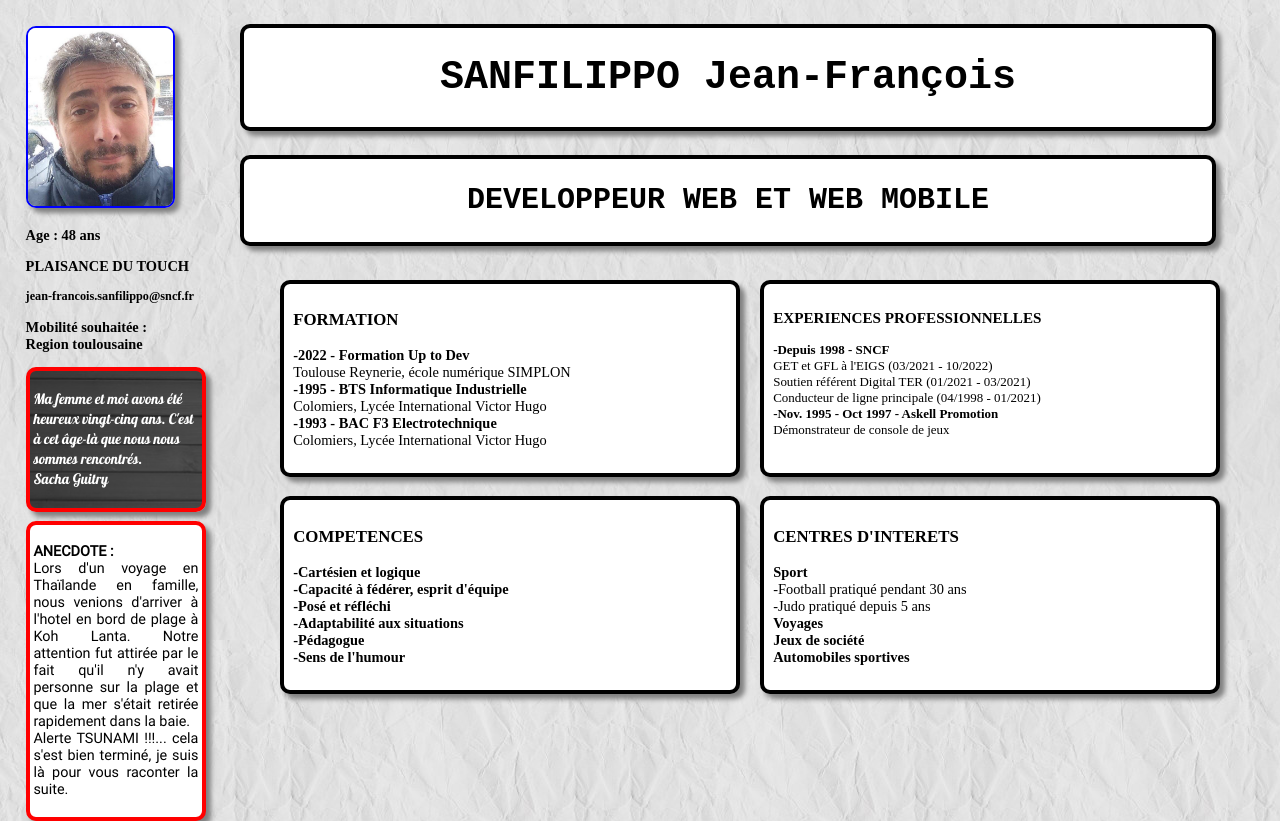
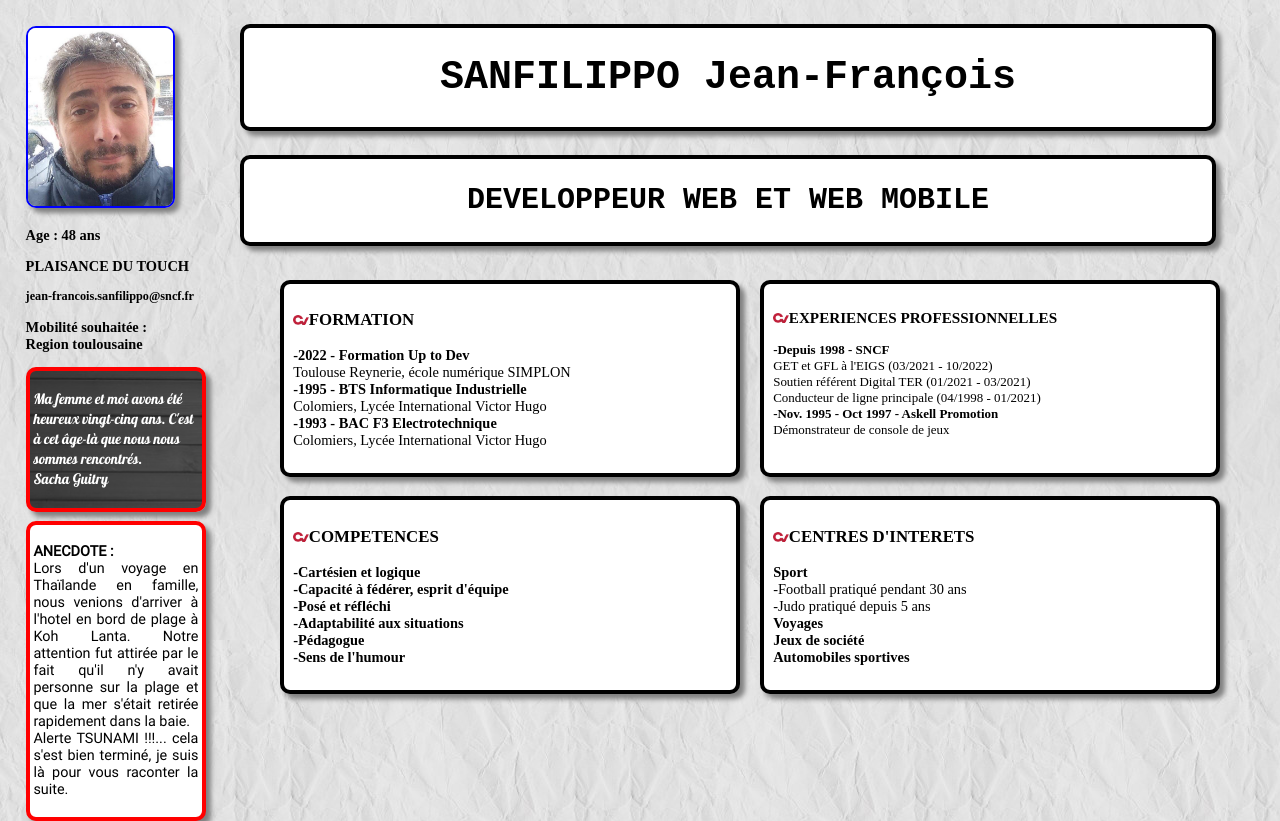
Before and after one commit to SANFILIPPOJF/CV, a plain HTML site: page index.html in a window 1280 px wide. Drawn offline with Linux system fonts and the light colour scheme; a web font is replaced by a local one.

Commit message:
V1.01 mini logo compétences

```diff
--- a/index.html
+++ b/index.html
@@ -19,7 +19,7 @@
         </section>
 <!--Détails en 4 parties-->
         <ul id="articles">
-                <li><h3>FORMATION</h3>
+                <li><h3><img src="Images\LogoCV.png" height="10">FORMATION</h3>
                     <P>
                         <strong>-2022 - Formation Up to Dev</strong><br>
                         Toulouse Reynerie, école numérique SIMPLON<br>
@@ -29,7 +29,7 @@
                         Colomiers, Lycée International Victor Hugo
                     </P>
                 </li>
-                <li id="ExpPro"><h3>EXPERIENCES PROFESSIONNELLES</h3>
+                <li id="ExpPro"><h3><img src="Images\LogoCV.png" height="10">EXPERIENCES PROFESSIONNELLES</h3>
                     <p>
                         <strong>-Depuis 1998 - SNCF</strong><br>
                         GET et GFL à l'EIGS (03/2021 - 10/2022)<br>
@@ -39,7 +39,7 @@
                         Démonstrateur de console de jeux
                     </p>
                 </li>
-                <li><h3>COMPETENCES</h3>
+                <li><h3><img src="Images\LogoCV.png" height="10">COMPETENCES</h3>
                     <p><strong>
                         -Cartésien et logique<br>
                         -Capacité à fédérer, esprit d'équipe<br>
@@ -49,7 +49,7 @@
                         -Sens de l'humour<br>
                     </strong></p>
                 </li>
-                <li><h3>CENTRES D'INTERETS</h3>
+                <li><h3><img src="Images\LogoCV.png" height="10">CENTRES D'INTERETS</h3>
                     <p>
                         <strong>Sport</strong><br>
                         -Football pratiqué pendant 30 ans<br>
```
